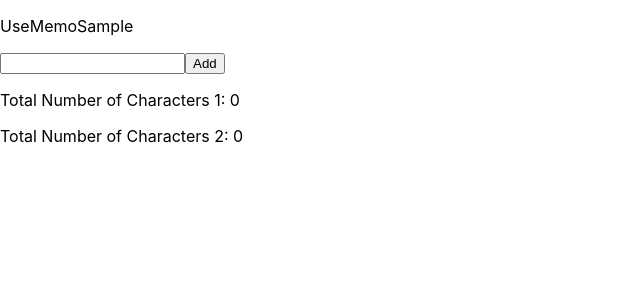
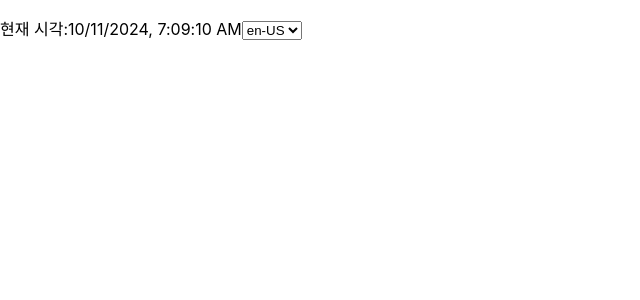
Before and after one commit to kdo1999/react-study, a React (Create React App) app: page / in a window 1280 px wide. Shown: the top 300 px of the page, without its empty margins (0-640 px from the left). Built offline with nearby package versions, Linux system fonts and the light colour scheme.

Commit message:
feat: useEffect 학습

```diff
--- /dev/null
+++ b/src/components/Clock.tsx
@@ -0,0 +1,71 @@
+import { useState, useEffect } from 'react'
+
+// 타이머가 호출되는 주기를 1초로 한다.
+const UPDATE_CYCLE = 1000
+
+// 로컬 스토리지에서 사용하는 키
+const KEY_LOCALE = 'KEY_LOCALE'
+
+enum Locale {
+    US = 'en-US',
+    KR = 'ko-KR'
+}
+
+const getLocaleFromString = (text: string) => {
+    switch (text) {
+        case Locale.US:
+            return Locale.US
+        case Locale.KR:
+            return Locale.KR
+        default:
+            return Locale.US
+    }
+}
+
+const Clock = () => {
+    const [timestamp, setTimestamp] = useState(new Date())
+    const [locale, setLocale] = useState(Locale.US)
+
+    // 타이머를 설정하기 위한 부가 작용
+    useEffect(() => {
+        // 타이머 셋
+        const timer = setInterval(() => {
+            setTimestamp(new Date())
+        }, UPDATE_CYCLE)
+    return () => {
+        clearInterval(timer)
+        }
+        // 초기 그리기 시에만 실행한다.
+    }, [])
+
+    // 로컬 스토리지에서 값을 로딩
+    useEffect(() => {
+        const savedLocale = localStorage.getItem(KEY_LOCALE)
+        if (savedLocale != null) {
+            setLocale(getLocaleFromString(savedLocale))
+        }
+    }, []);
+
+    // 로케일이 바뀌었을 때 로컬 스토리지에 값을 저장
+    useEffect(() => {
+        localStorage.setItem(KEY_LOCALE, locale)
+        // 의존 배열에 로케일을 전달하고, 로케일이 변할 때마다 실행
+    }, [locale]);
+
+    return (
+        <div>
+            <p>
+                <span id="current-time-label">현재 시각</span>
+                <span>:{timestamp.toLocaleString(locale)}</span>
+                <select
+                    value={locale}
+                    onChange={(e) => setLocale(getLocaleFromString(e.target.value))}>
+                    <option value="en-US">en-US</option>
+                    <option value="ko-KR">ko-KR</option>
+                </select>
+            </p>
+        </div>
+    )
+}
+
+export default Clock
--- a/src/index.tsx
+++ b/src/index.tsx
@@ -7,6 +7,7 @@
 import reportWebVitals from './reportWebVitals';
 import { Parent } from './components/Parent'
 import UseMemoSample from './components/UseMemoSample'
+import Clock from './components/Clock'
 
 const root = ReactDOM.createRoot(
     // index.html에 있는 root를 ID로 가진 요소를 지정한다.
@@ -15,7 +16,7 @@
 root.render(
     <React.StrictMode>
         {/* App에서 Hello로 치환한다. */}
-        <UseMemoSample />
+        <Clock />
     </React.StrictMode>,
 );
 
```
